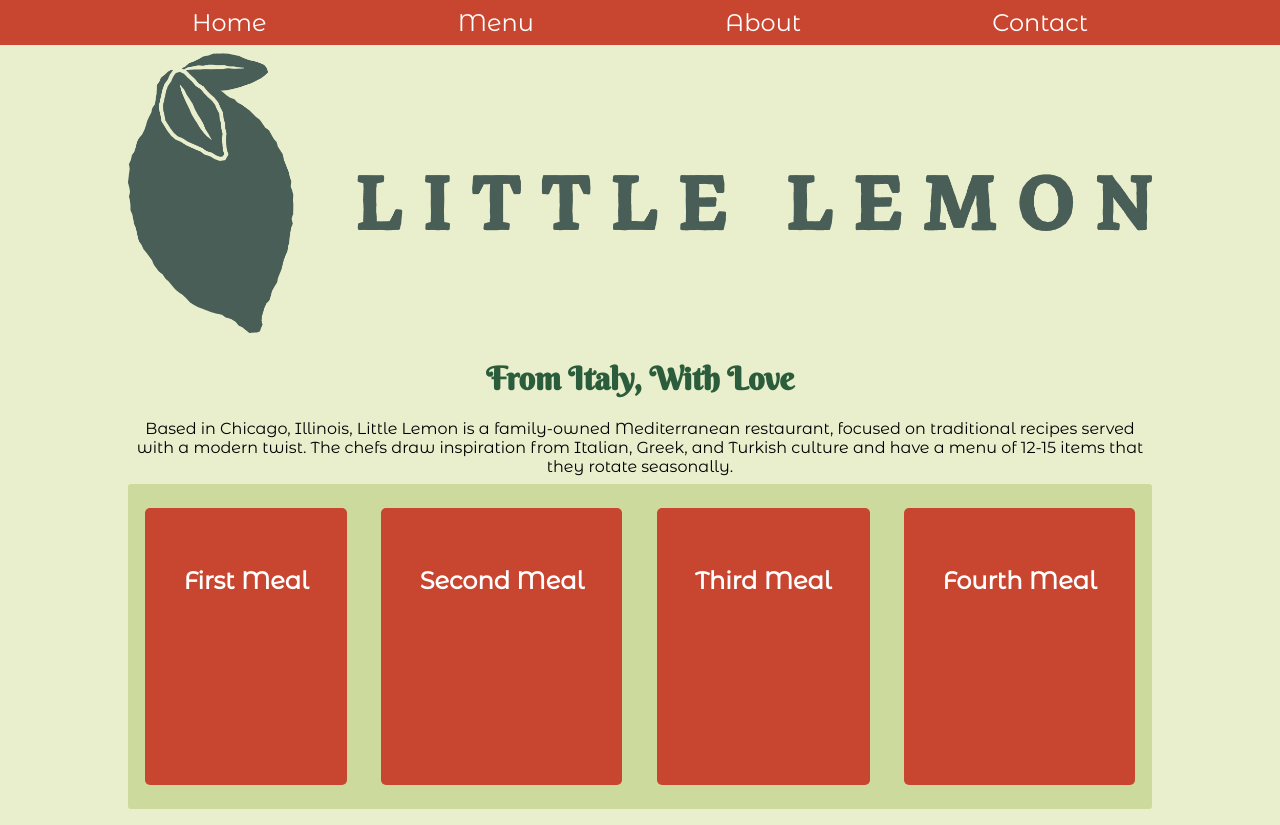
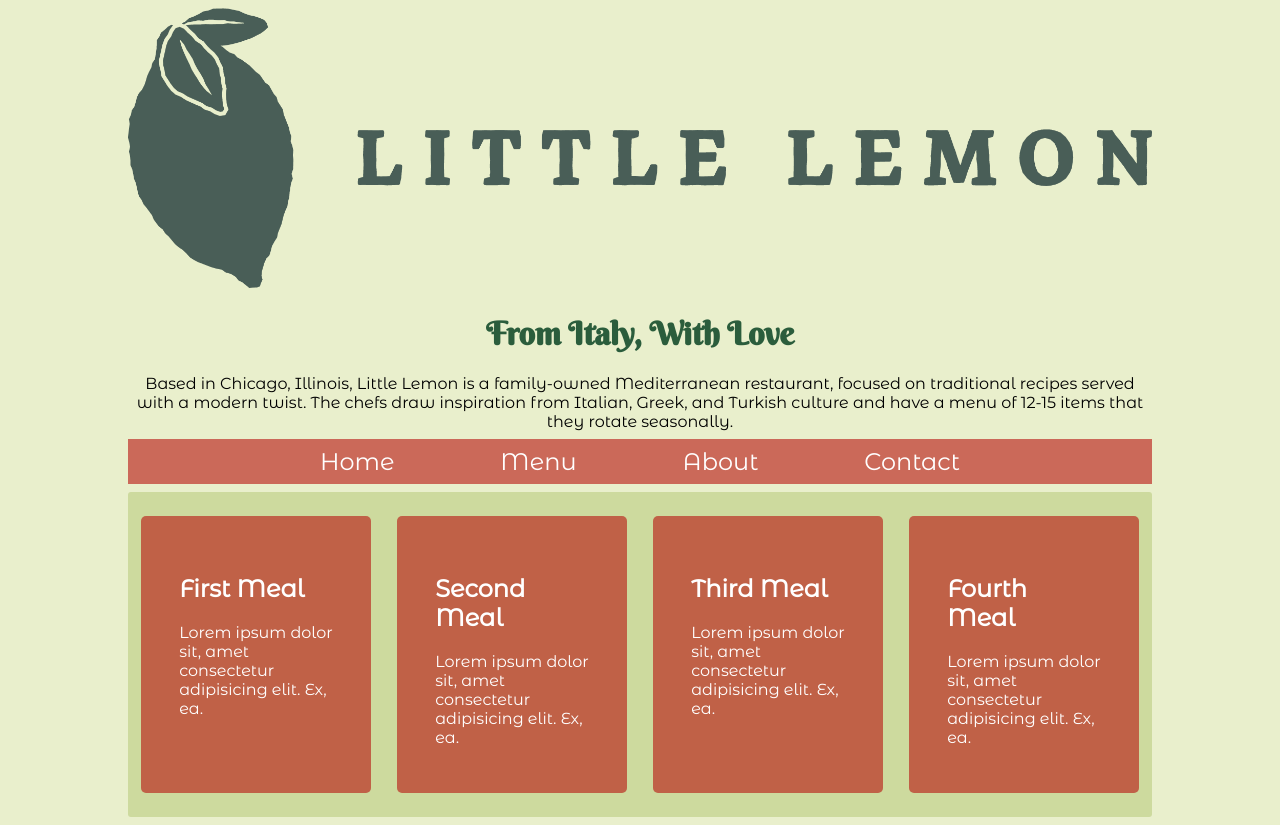
Before and after one commit to Zibilyonik/little_lemon_portfolio, a plain HTML site: page index.html in a window 1280 px wide. Drawn offline with Linux system fonts and the light colour scheme.

Commit message:
add subtext for meals, adjust secondary colour

```diff
--- a/css/styles.scss
+++ b/css/styles.scss
@@ -1,5 +1,5 @@
 $primary-color: #2b5d3c;
-$secondary-color: #C84630;
+$secondary-color: #b9150f9b;
 
 
 * {
@@ -77,6 +77,7 @@ h1 {
 .col {
     margin: 2vh auto;
     height: 25vh;
+    max-width: 15%;
     padding: 3vw;
     color: rgb(255, 255, 255);
     border-radius: 5px;
--- a/index.html
+++ b/index.html
@@ -14,14 +14,6 @@
 <link href="https://fonts.googleapis.com/css2?family=Montserrat+Alternates&display=swap" rel="stylesheet">
 </head>
 <body>
-    <header>
-        <nav>
-            <a href="#Title" class="nav-link clickable">Home</a>
-            <a href="#Menu" class="nav-link clickable">Menu</a>
-            <a href="#About" class="nav-link clickable">About</a>
-            <a href="#Contact" class="nav-link clickable">Contact</a>
-        </nav>
-    </header>
     <main>
         <div class="container banner">
             <img id="Title" src="assets/Asset 14@4x.png" alt="Little Lemon Hero Banner" class="hero">
@@ -31,14 +23,32 @@
                 The chefs draw inspiration from Italian, Greek, and Turkish culture and have a menu of 12-15 items that they rotate seasonally.
             </p>
         </div>
+        <header>
+            <nav>
+                <a href="#Title" class="nav-link clickable">Home</a>
+                <a href="#Menu" class="nav-link clickable">Menu</a>
+                <a href="#About" class="nav-link clickable">About</a>
+                <a href="#Contact" class="nav-link clickable">Contact</a>
+            </nav>
+        </header>
         <div class="container grid">
             <div class="row">
-                <div class="col">
-                    <h2> First Meal</h2>
+                <div class="col meal-title-container">
+                    <h2 class="meal-title">First Meal</h2>
+                    <p class="meal-text">Lorem ipsum dolor sit, amet consectetur adipisicing elit. Ex, ea.</p>
                 </div>
-                <div class="col"><h2>Second Meal</h2></div>
-                <div class="col"><h2>Third Meal</h2></div>
-                <div class="col"><h2>Fourth Meal</h2></div>
+                <div class="col meal-title-container">
+                    <h2 class="meal-title">Second Meal</h2>
+                    <p class="meal-text">Lorem ipsum dolor sit, amet consectetur adipisicing elit. Ex, ea.</p>
+                </div>
+                <div class="col meal-title-container">
+                    <h2 class="meal-title">Third Meal</h2>
+                    <p class="meal-text">Lorem ipsum dolor sit, amet consectetur adipisicing elit. Ex, ea.</p>
+                </div>
+                <div class="col meal-title-container">
+                    <h2 class="meal-title">Fourth Meal</h2>
+                    <p class="meal-text">Lorem ipsum dolor sit, amet consectetur adipisicing elit. Ex, ea.</p>
+                </div>
             </div>
         </div>
     </main>
```
Also changed, not shown: css/styles.css, 1 other file.
